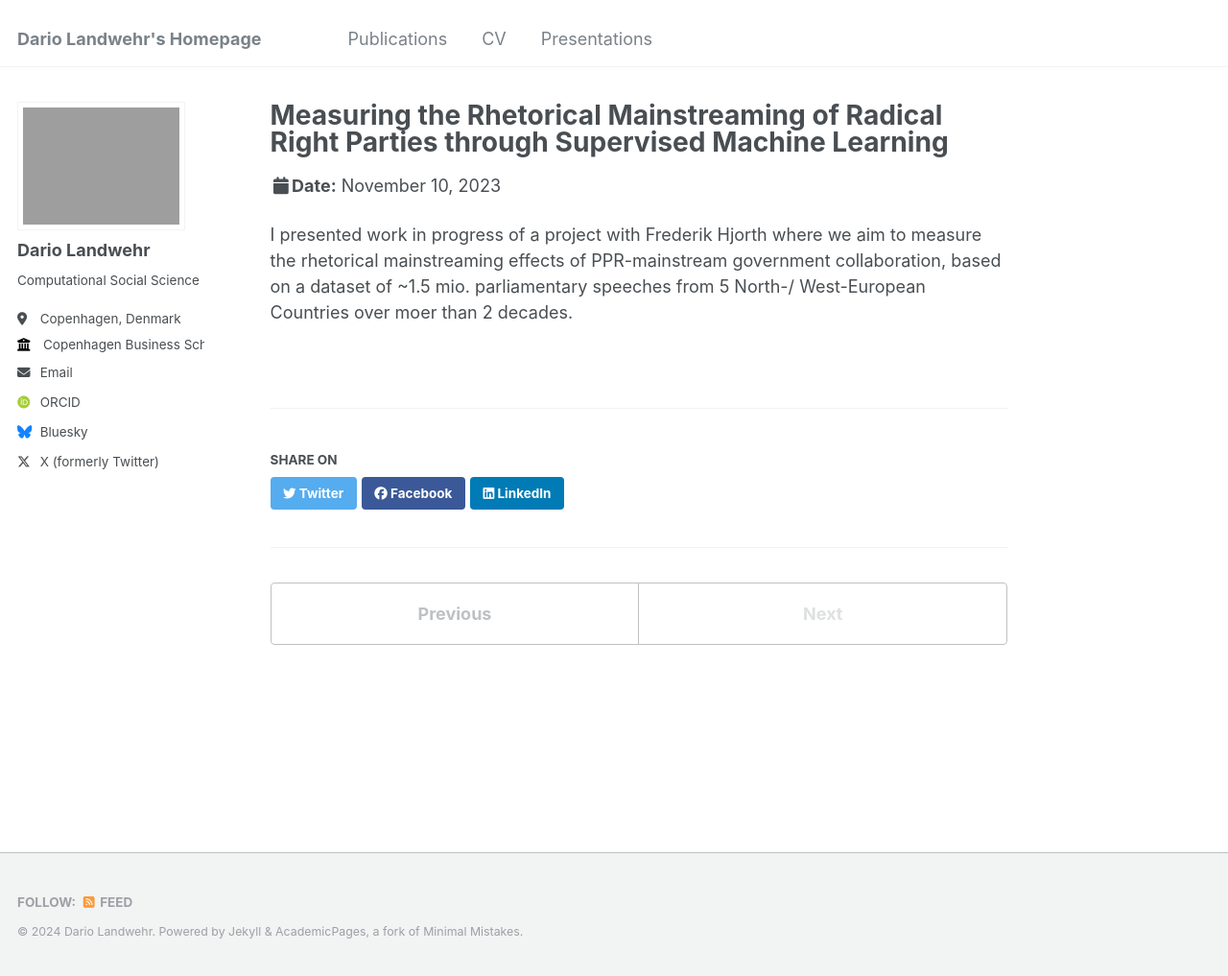
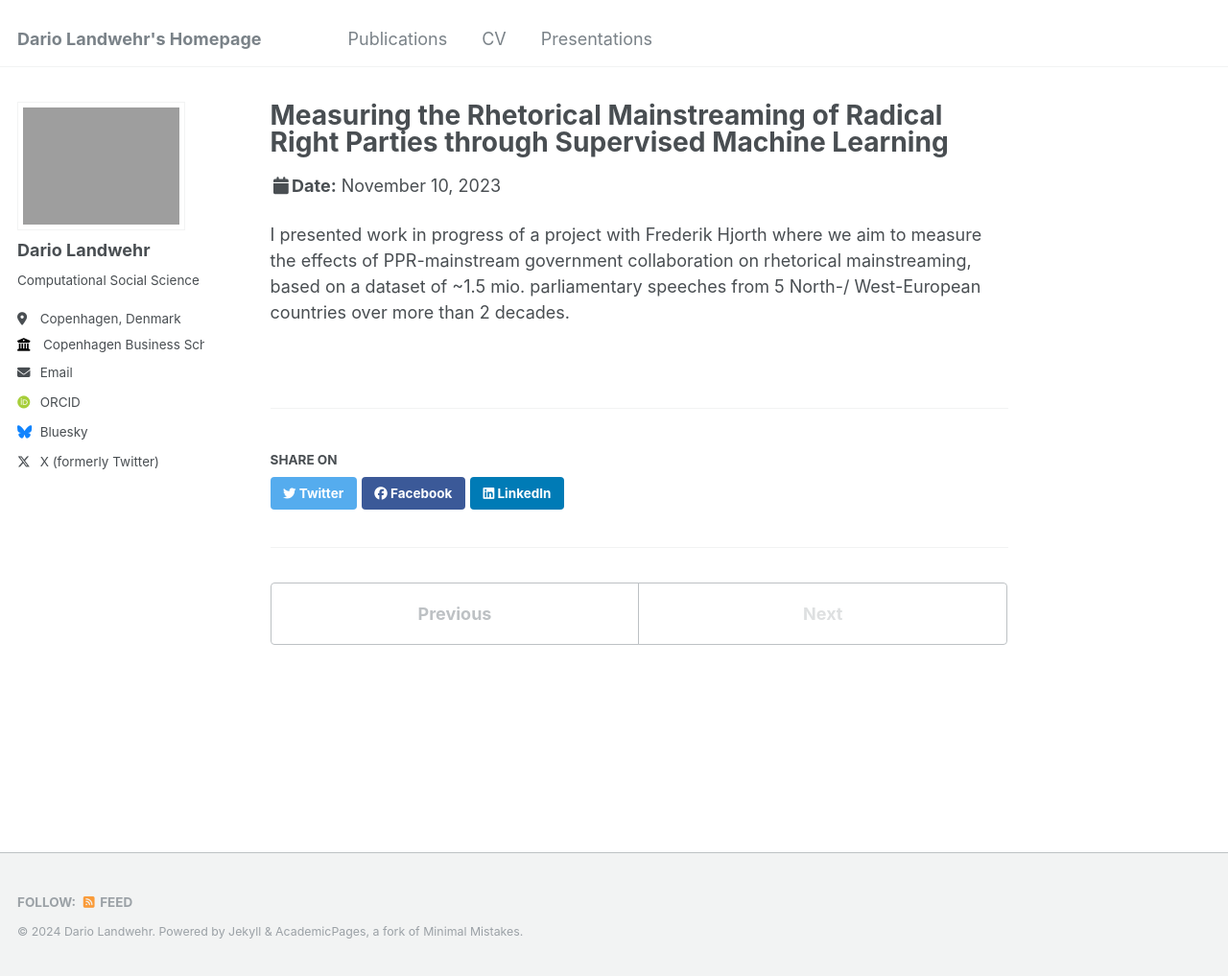
Before and after one commit to DarioLandwehr/DarioLandwehr.github.io, a Jekyll site: the page built from _talks/2023-11-10.md, in a window 1280 px wide and 1017 px high. Shown: the whole window at 96% size. Built offline with Jekyll 4.4.1, drawn with Linux system fonts in a browser that asks for light colours; some web fonts are replaced.

Commit message:
Update 2023-11-10.md

```diff
--- a/_talks/2023-11-10.md
+++ b/_talks/2023-11-10.md
@@ -9,4 +9,4 @@ location: "Copenhagen, DK"
 ---
 
 
-I presented work in progress of a project with Frederik Hjorth where we aim to measure the rhetorical mainstreaming effects of PPR-mainstream government collaboration, based on a dataset of ~1.5 mio. parliamentary speeches from 5 North-/ West-European Countries over moer than 2 decades.
+I presented work in progress of a project with Frederik Hjorth where we aim to measure the effects of PPR-mainstream government collaboration on rhetorical mainstreaming, based on a dataset of ~1.5 mio. parliamentary speeches from 5 North-/ West-European countries over more than 2 decades.
```
